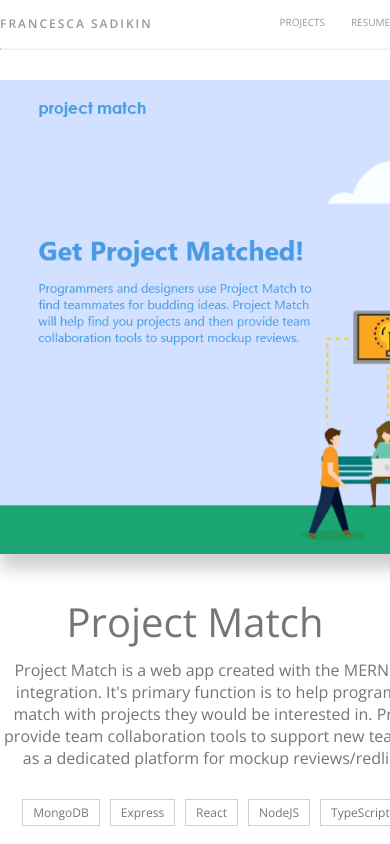
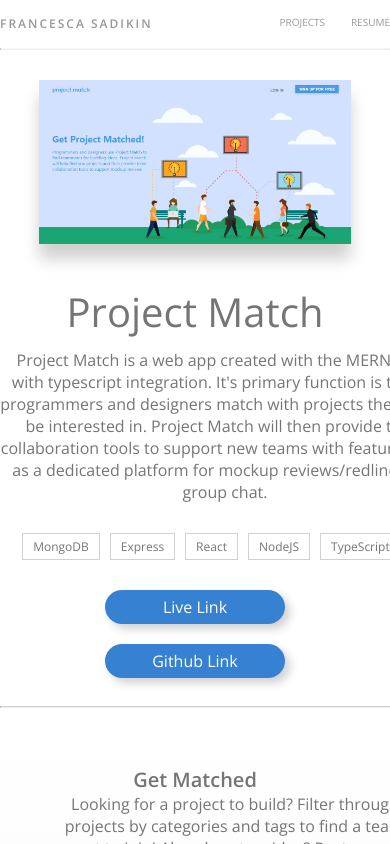
Before and after one commit to serpient/fsadikin, a React (Create React App) app: page /#/projects/Project-Match in a window 390 px wide. Built offline with nearby package versions, Linux system fonts and the light colour scheme.

Commit message:
individual project responsive design styling

```diff
--- a/src/ProjectPageStyling/ProjectDetail.css
+++ b/src/ProjectPageStyling/ProjectDetail.css
@@ -109,3 +109,14 @@ BUTTON
 
 .main-navi-btn:hover {
   background-color: #2673c5; }
+
+/*
+==========================
+MEDIA QUERY
+==========================
+*/
+@media all and (max-width: 1079px) and (min-width: 0px) {
+  .project-image {
+    width: 80vw; }
+  .project-page-description {
+    width: 450px; } }
--- a/src/ProjectPageStyling/ProjectDetail.scss
+++ b/src/ProjectPageStyling/ProjectDetail.scss
@@ -106,3 +106,16 @@ BUTTON
 .main-navi-btn:hover {
     background-color: $hover-blue;
 }
+/*
+==========================
+MEDIA QUERY
+==========================
+*/
+@media all and (max-width: 1079px) and (min-width: 0px) {
+    .project-image {
+        width: 80vw;
+    }
+    .project-page-description {
+        width: 450px;
+    }
+}
```
Also changed, not shown: 1 other file (tests, documents, lock files or other folders).
